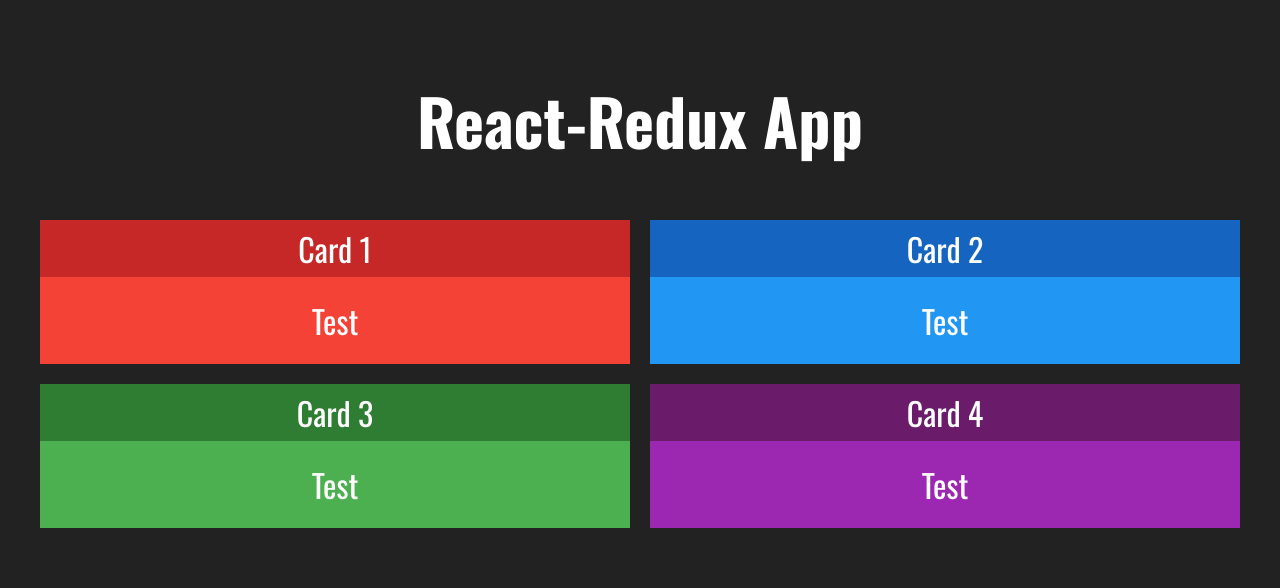
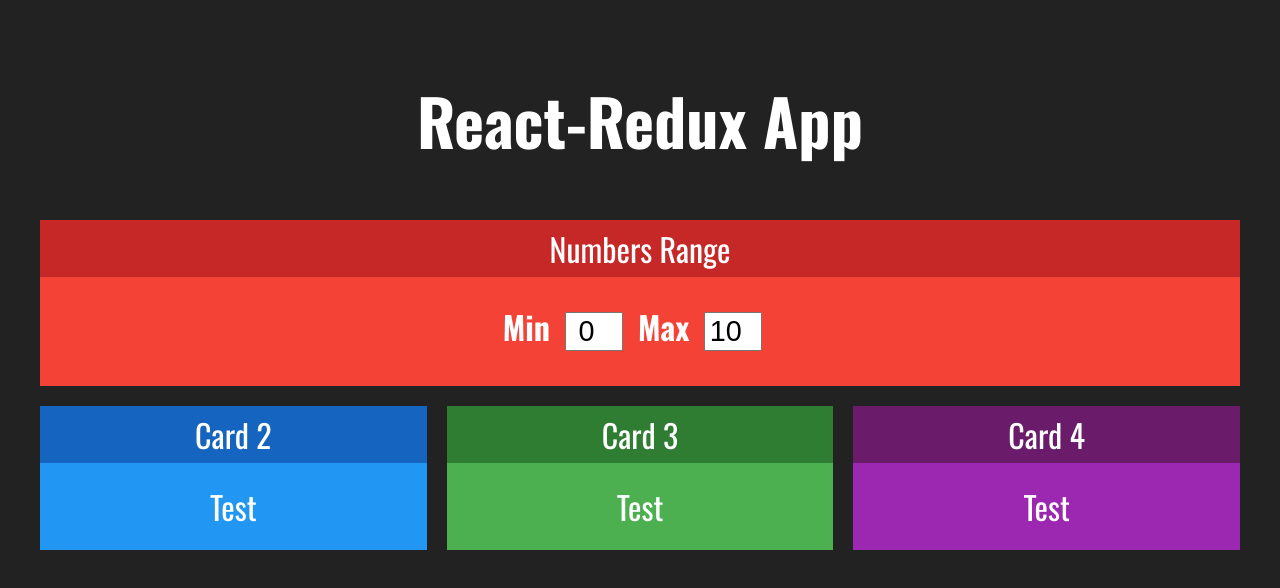
Before and after one commit to JuliaFSO/redux-exercise, a React (Create React App) app: page / in a window 1280 px wide. Shown: the top 588 px of the page. Built offline with nearby package versions, Linux system fonts and the light colour scheme.

Commit message:
Adds range component

```diff
--- a/src/App.js
+++ b/src/App.js
@@ -1,4 +1,7 @@
 import './App.css';
+import React from 'react';
+
+import Range from './components/Range';
 import Card from './components/Card';
 
 function App() {
@@ -6,10 +9,10 @@
     <div className="App">
       <h1>React-Redux App</h1>
       <div className='line'>
-        <Card title="Card 1" red>Test</Card>
-        <Card title="Card 2" blue>Test</Card>
+        <Range></Range>
       </div>
       <div className='line'>
+        <Card title="Card 2" blue>Test</Card>
         <Card title="Card 3" green>Test</Card>
         <Card title="Card 4" purple>Test</Card>
       </div>
--- /dev/null
+++ b/src/components/Range.css
@@ -0,0 +1,6 @@
+.Range input {
+  font-size: 1.8rem;
+  width: 50px;
+  text-align: center;
+  margin: 15px;
+}
--- /dev/null
+++ b/src/components/Range.jsx
@@ -0,0 +1,21 @@
+import './Range.css';
+import React from 'react';
+
+import Card from './Card';
+
+const Range = props => {
+  return (
+    <Card title="Numbers Range" red>
+      <div className="Range">
+        <span>
+          <strong>Min</strong>
+          <input type="number" value={0} />
+          <strong>Max</strong>
+          <input type="number" value={10} />
+        </span>
+      </div>
+    </Card>
+  );
+}
+
+export default Range;
```
